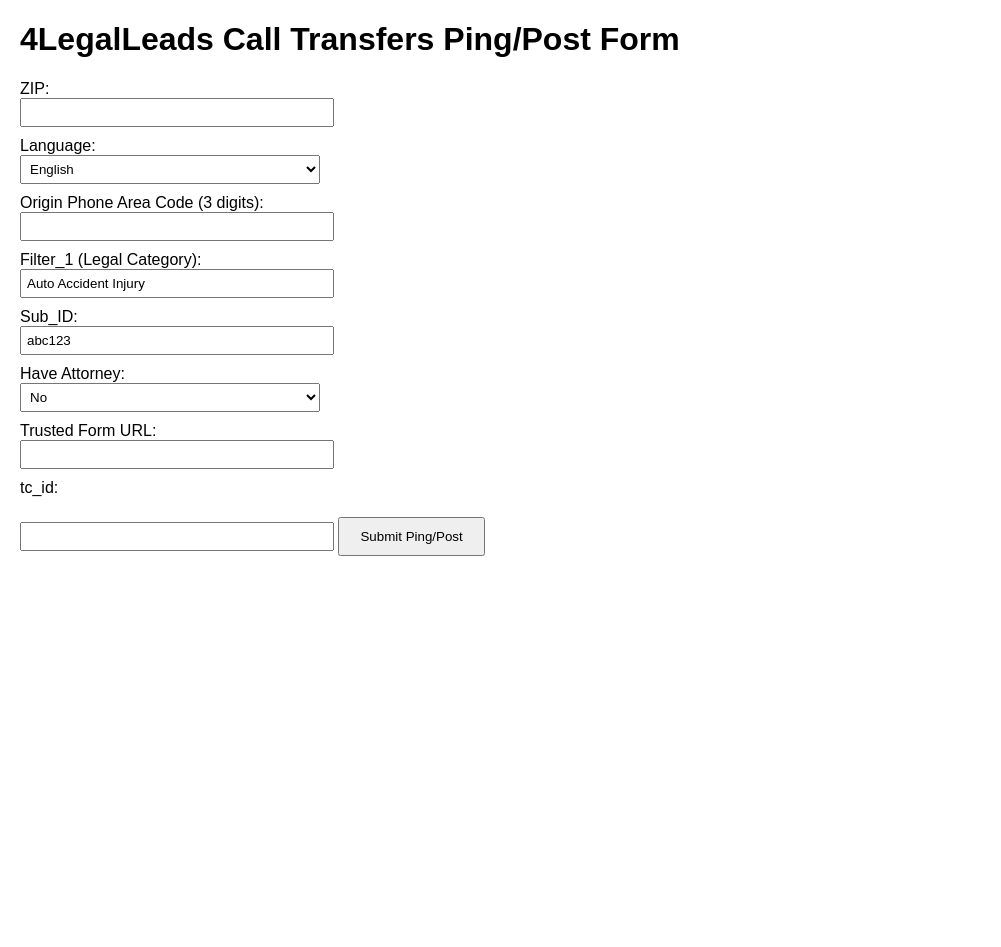
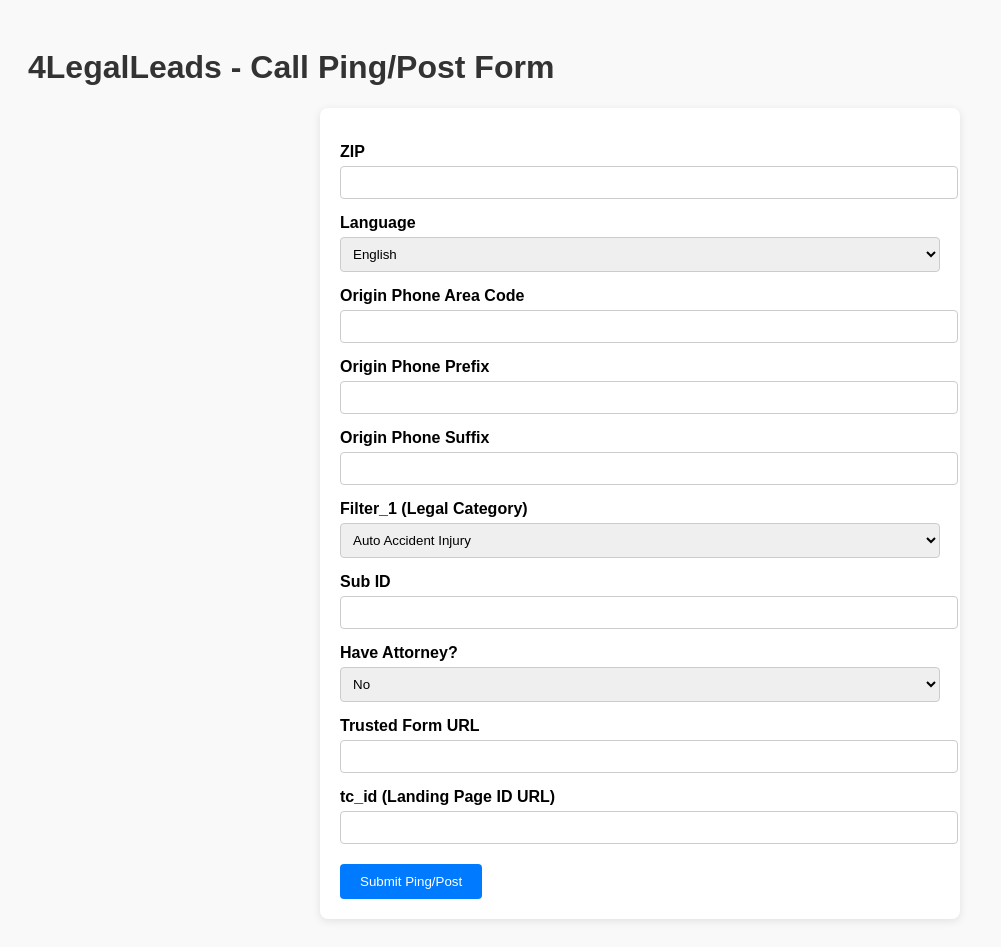
Before and after one commit to hadisatti105/4legalleads, a FastAPI app: page / in a window 1280 px wide. Shown: the whole page, without its empty margins (0-1001 px from the left). Before the commit the page ends 556 px from the top, so only its background shows below. Run offline with FastAPI, Linux system fonts and the light colour scheme.

Commit message:
Final full version with all required fields, CSS, redirect system

```diff
--- a/app.py
+++ b/app.py
@@ -1,39 +1,38 @@
-# app.py
-from fastapi import FastAPI, Form, Request
-from fastapi.responses import RedirectResponse
+from fastapi import FastAPI, Request, Form
+from fastapi.responses import HTMLResponse, RedirectResponse
 from fastapi.templating import Jinja2Templates
 from fastapi.staticfiles import StaticFiles
+import uuid
 import requests
-import uuid
-import json
-import os
 
 app = FastAPI()
+templates = Jinja2Templates(directory="templates")
 
-templates = Jinja2Templates(directory="templates")
-app.mount("/static", StaticFiles(directory="static"), name="static")
+# In-memory storage for PING/POST results
+results_store = {}
 
-# In-memory store for Ping/Post payloads
-ping_post_store = {}
-
-@app.get("/")
-def form_get(request: Request):
+@app.get("/", response_class=HTMLResponse)
+async def get_form(request: Request):
     return templates.TemplateResponse("index.html", {"request": request})
 
 @app.post("/submit")
-def form_post(
+async def submit_form(
     request: Request,
     ZIP: str = Form(...),
     Language: str = Form(...),
     Origin_Phone_Area_Code: str = Form(...),
+    Origin_Phone_Prefix: str = Form(...),
+    Origin_Phone_Suffix: str = Form(...),
     Filter_1: str = Form(...),
     Sub_ID: str = Form(...),
     Have_Attorney: str = Form(...),
     Trusted_Form_URL: str = Form(...),
-    tc_id: str = Form(...),
+    tc_id: str = Form(...)
 ):
+    # Build full phone number parts
+    Origin_Phone_Full = f"{Origin_Phone_Area_Code}{Origin_Phone_Prefix}{Origin_Phone_Suffix}"
 
-    # Build PING payload
+    # Prepare PING payload
     ping_payload = {
         "Format": "JSON",
         "Mode": "ping",
@@ -46,6 +45,8 @@
         "Language": Language,
         "Origin_Phone_Country_Code": "1",
         "Origin_Phone_Area_Code": Origin_Phone_Area_Code,
+        "Origin_Phone_Prefix": Origin_Phone_Prefix,
+        "Origin_Phone_Suffix": Origin_Phone_Suffix,
         "Terminating_Phone_Country_Code": "1",
         "Terminating_Phone": "2534870338",
         "Filter_1": Filter_1,
@@ -53,64 +54,42 @@
         "Sub_ID": Sub_ID,
         "Have_Attorney": Have_Attorney,
         "Trusted_Form_URL": Trusted_Form_URL,
-        "tc_id": tc_id,
+        "tc_id": tc_id
     }
 
-    # Send Ping
-    ping_response = requests.post(
-        "https://leads.4legalleads.com/new_api/api.php", data=ping_payload
-    )
+    # Send PING request
+    ping_response = requests.post("https://leads.4legalleads.com/new_api/api.php", data=ping_payload)
+    ping_result = ping_response.text
 
-    ping_response_json = ping_response.json()
+    # Check if PING matched and prepare POST if applicable
+    post_result = "PING did not match, no POST sent."
+    lead_id = None
 
-    # If Matched, do POST
-    lead_id = ping_response_json.get("response", {}).get("lead_id")
-    post_response_json = {}
-    if ping_response_json.get("response", {}).get("status") == "Matched" and lead_id:
+    if '"Matched"' in ping_result:
+        # Extract Lead_ID from response (simplified)
+        lead_id = ping_response.json()["response"]["lead_id"]
+
+        # Prepare POST payload (same as ping but Mode=post and Lead_ID included)
         post_payload = ping_payload.copy()
         post_payload["Mode"] = "post"
         post_payload["Lead_ID"] = lead_id
 
-        post_response = requests.post(
-            "https://leads.4legalleads.com/new_api/api.php", data=post_payload
-        )
-        post_response_json = post_response.json()
+        post_response = requests.post("https://leads.4legalleads.com/new_api/api.php", data=post_payload)
+        post_result = post_response.text
 
-    # Save the transaction for /view page
+    # Store results
     record_id = str(uuid.uuid4())
-    ping_post_store[record_id] = {
+    results_store[record_id] = {
         "ping_payload": ping_payload,
-        "ping_response": ping_response_json,
-        "post_payload": post_payload if lead_id else {},
-        "post_response": post_response_json,
+        "ping_response": ping_result,
+        "post_response": post_result
     }
 
     return RedirectResponse(url=f"/view/{record_id}", status_code=302)
 
-@app.get("/view/{record_id}")
-def view_record(request: Request, record_id: str):
-    record = ping_post_store.get(record_id)
-    if not record:
-        return templates.TemplateResponse(
-            "view.html",
-            {
-                "request": request,
-                "ping_payload": {},
-                "ping_response": {},
-                "post_payload": {},
-                "post_response": {},
-                "record_id": record_id,
-            },
-        )
-
-    return templates.TemplateResponse(
-        "view.html",
-        {
-            "request": request,
-            "ping_payload": record["ping_payload"],
-            "ping_response": record["ping_response"],
-            "post_payload": record["post_payload"],
-            "post_response": record["post_response"],
-            "record_id": record_id,
-        },
-    )
+@app.get("/view/{record_id}", response_class=HTMLResponse)
+async def view_result(request: Request, record_id: str):
+    result = results_store.get(record_id)
+    if not result:
+        return HTMLResponse(content="Record not found.", status_code=404)
+    return templates.TemplateResponse("view.html", {"request": request, "record_id": record_id, **result})
--- a/render.yaml
+++ b/render.yaml
@@ -2,7 +2,6 @@
   - type: web
     name: 4legalleads-app
     env: python
-    branch: main
-    region: oregon
+    plan: free
     buildCommand: pip install -r requirements.txt
     startCommand: uvicorn app:app --host 0.0.0.0 --port 10000
--- a/templates/index.html
+++ b/templates/index.html
@@ -1,48 +1,62 @@
-<!-- templates/index.html -->
 <!DOCTYPE html>
 <html>
 <head>
-    <title>4LegalLeads Ping/Post Form</title>
+    <title>4LegalLeads - Call Ping/Post Form</title>
     <style>
-        body { font-family: Arial, sans-serif; margin: 20px; }
-        label { display: block; margin-top: 10px; }
-        input, select { width: 300px; padding: 5px; }
-        button { margin-top: 20px; padding: 10px 20px; }
+        body { font-family: Arial, sans-serif; padding: 20px; background: #f9f9f9; }
+        h1 { color: #333; }
+        form { max-width: 600px; margin: auto; padding: 20px; background: #fff; border-radius: 8px; box-shadow: 0 2px 8px rgba(0,0,0,0.1); }
+        label { display: block; margin-top: 15px; font-weight: bold; }
+        input, select { width: 100%; padding: 8px; margin-top: 5px; border: 1px solid #ccc; border-radius: 4px; }
+        button { margin-top: 20px; padding: 10px 20px; background-color: #007BFF; color: #fff; border: none; border-radius: 4px; cursor: pointer; }
+        button:hover { background-color: #0056b3; }
     </style>
 </head>
 <body>
-    <h1>4LegalLeads Call Transfers Ping/Post Form</h1>
-    <form method="post" action="/submit">
-        <label>ZIP:</label>
+    <h1>4LegalLeads - Call Ping/Post Form</h1>
+    <form action="/submit" method="post">
+        <label>ZIP</label>
         <input type="text" name="ZIP" required>
 
-        <label>Language:</label>
+        <label>Language</label>
         <select name="Language" required>
             <option value="English">English</option>
             <option value="Spanish">Spanish</option>
         </select>
 
-        <label>Origin Phone Area Code (3 digits):</label>
+        <label>Origin Phone Area Code</label>
         <input type="text" name="Origin_Phone_Area_Code" required>
 
-        <label>Filter_1 (Legal Category):</label>
-        <input type="text" name="Filter_1" required value="Auto Accident Injury">
+        <label>Origin Phone Prefix</label>
+        <input type="text" name="Origin_Phone_Prefix" required>
 
-        <label>Sub_ID:</label>
-        <input type="text" name="Sub_ID" required value="abc123">
+        <label>Origin Phone Suffix</label>
+        <input type="text" name="Origin_Phone_Suffix" required>
 
-        <label>Have Attorney:</label>
+        <label>Filter_1 (Legal Category)</label>
+        <select name="Filter_1" required>
+            <option value="Auto Accident Injury">Auto Accident Injury</option>
+            <option value="Personal Injury">Personal Injury</option>
+            <option value="Medical Malpractice">Medical Malpractice</option>
+            <option value="Workers Comp">Workers Comp</option>
+            <option value="Mass Tort">Mass Tort</option>
+        </select>
+
+        <label>Sub ID</label>
+        <input type="text" name="Sub_ID" required>
+
+        <label>Have Attorney?</label>
         <select name="Have_Attorney" required>
             <option value="No">No</option>
             <option value="Yes">Yes</option>
             <option value="Yes, but I want a new lawyer">Yes, but I want a new lawyer</option>
         </select>
 
-        <label>Trusted Form URL:</label>
-        <input type="text" name="Trusted_Form_URL" required>
+        <label>Trusted Form URL</label>
+        <input type="url" name="Trusted_Form_URL" required>
 
-        <label>tc_id:</label>
-        <input type="text" name="tc_id" required>
+        <label>tc_id (Landing Page ID URL)</label>
+        <input type="url" name="tc_id" required>
 
         <button type="submit">Submit Ping/Post</button>
     </form>
```
Also changed, not shown: templates/view.html (+11 -15 lines).
